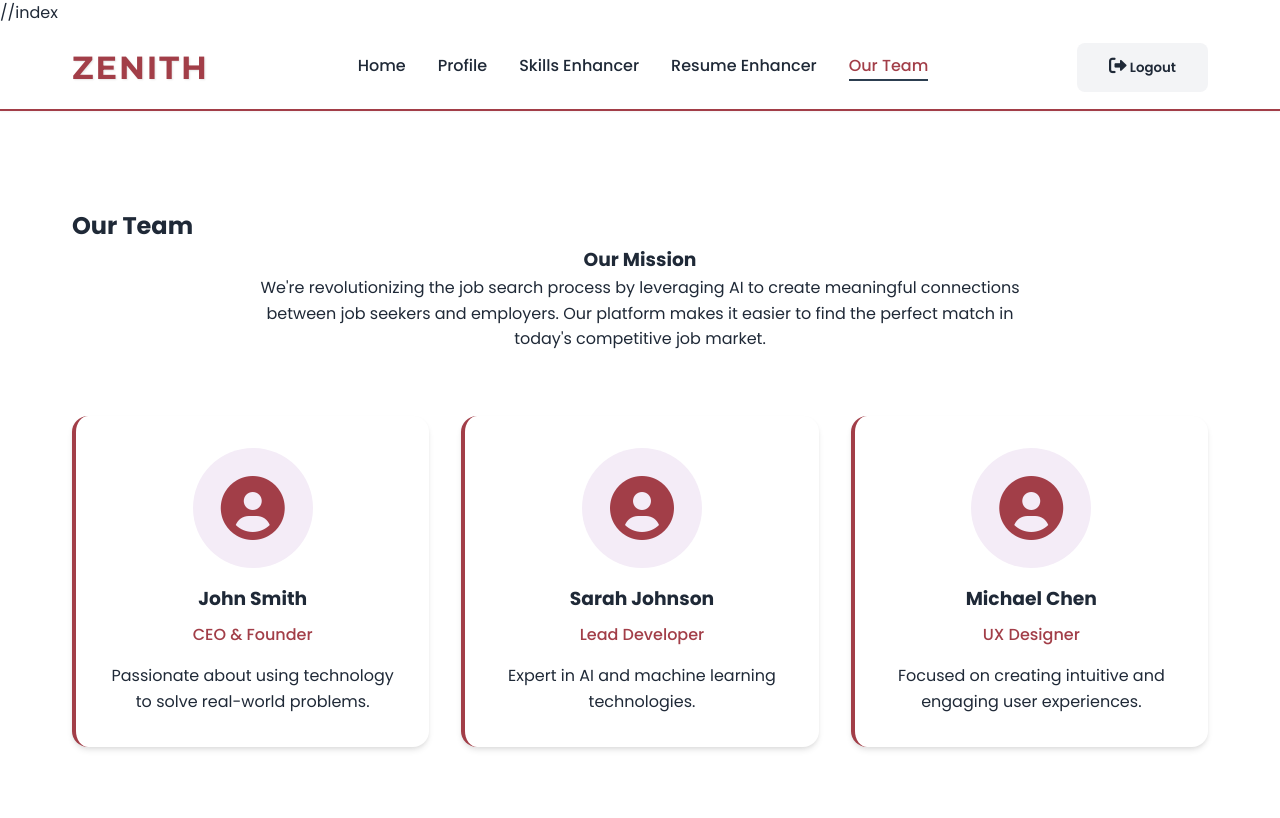
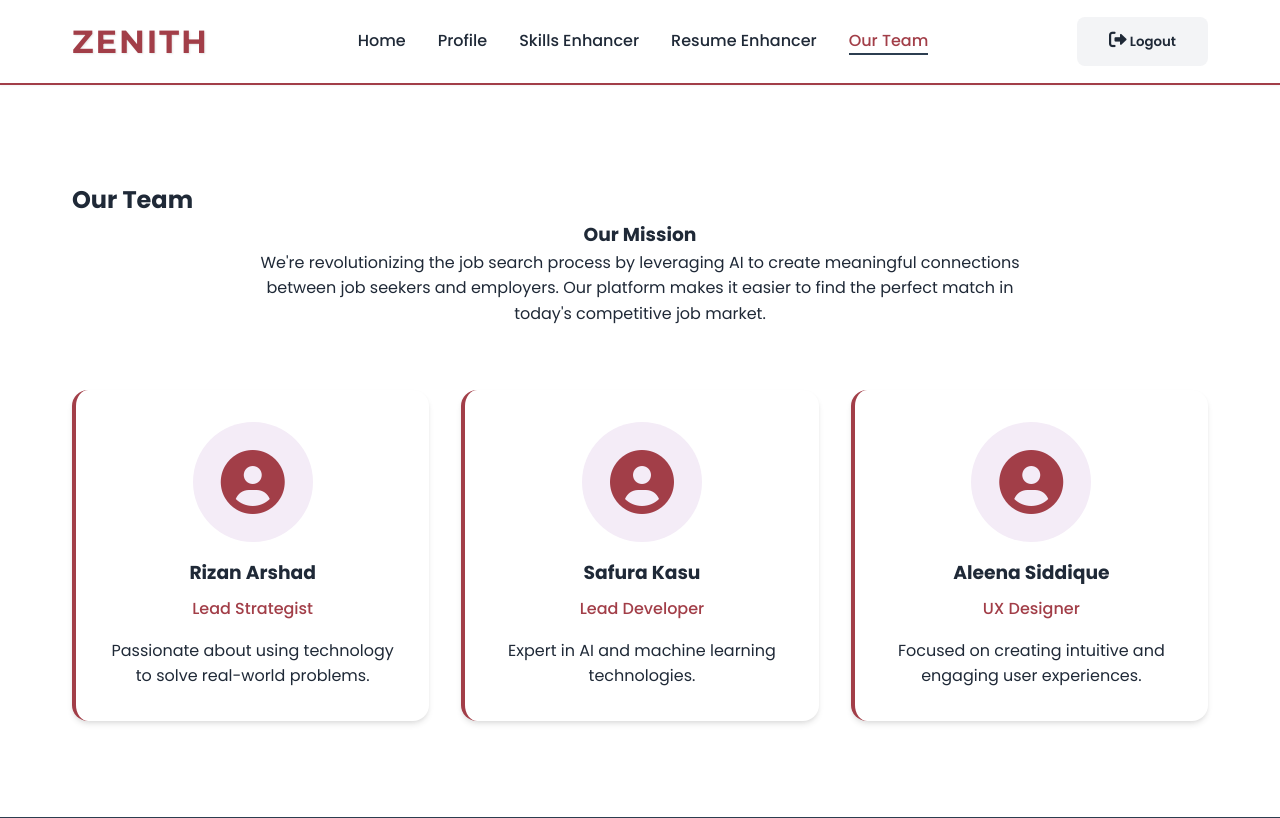
Before and after one commit to SafuraKasu/FinalPrototype, a Python web app: template templates/index.html in a window 1280 px wide, after a click on "Our Team". Shown: the top 818 px of the page. Run offline with Jinja, Linux system fonts and the light colour scheme; the template is opened without the code that fills it, so the values that code supplies are empty.

Commit message:
inor changes

```diff
--- a/templates/index.html
+++ b/templates/index.html
@@ -1,12 +1,14 @@
-//index
 <!DOCTYPE html>
 <html lang="en">
 <head>
     <meta charset="UTF-8">
     <meta name="viewport" content="width=device-width, initial-scale=1.0">
     <title>Zenith - AI-Powered Job Matching</title>
-    <link rel="stylesheet" href="{{ url_for('static', filename='css/style.css') }}">
+    <link rel="stylesheet" href="../static/css/style.css">
     <link rel="stylesheet" href="https://cdnjs.cloudflare.com/ajax/libs/font-awesome/6.0.0/css/all.min.css">
+    <style>
+
+    </style>
 </head>
 <body>
     <!-- Navigation -->
@@ -749,15 +751,15 @@
                     <div class="member-image">
                         <i class="fas fa-user-circle"></i>
                     </div>
-                    <h3>John Smith</h3>
-                    <p class="role">CEO & Founder</p>
+                    <h3>Rizan Arshad</h3>
+                    <p class="role">Lead Strategist</p>
                     <p class="bio">Passionate about using technology to solve real-world problems.</p>
                 </div>
                 <div class="team-member">
                     <div class="member-image">
                         <i class="fas fa-user-circle"></i>
                     </div>
-                    <h3>Sarah Johnson</h3>
+                    <h3>Safura Kasu</h3>
                     <p class="role">Lead Developer</p>
                     <p class="bio">Expert in AI and machine learning technologies.</p>
                 </div>
@@ -765,7 +767,7 @@
                     <div class="member-image">
                         <i class="fas fa-user-circle"></i>
                     </div>
-                    <h3>Michael Chen</h3>
+                    <h3>Aleena Siddique</h3>
                     <p class="role">UX Designer</p>
                     <p class="bio">Focused on creating intuitive and engaging user experiences.</p>
                 </div>
@@ -877,6 +879,6 @@
         </div>
     </footer>
 
-    <script src="{{ url_for('static', filename='js/script.js') }}"></script>
+    <script src="../static/js/script.js"></script>
 </body>
 </html>
```
